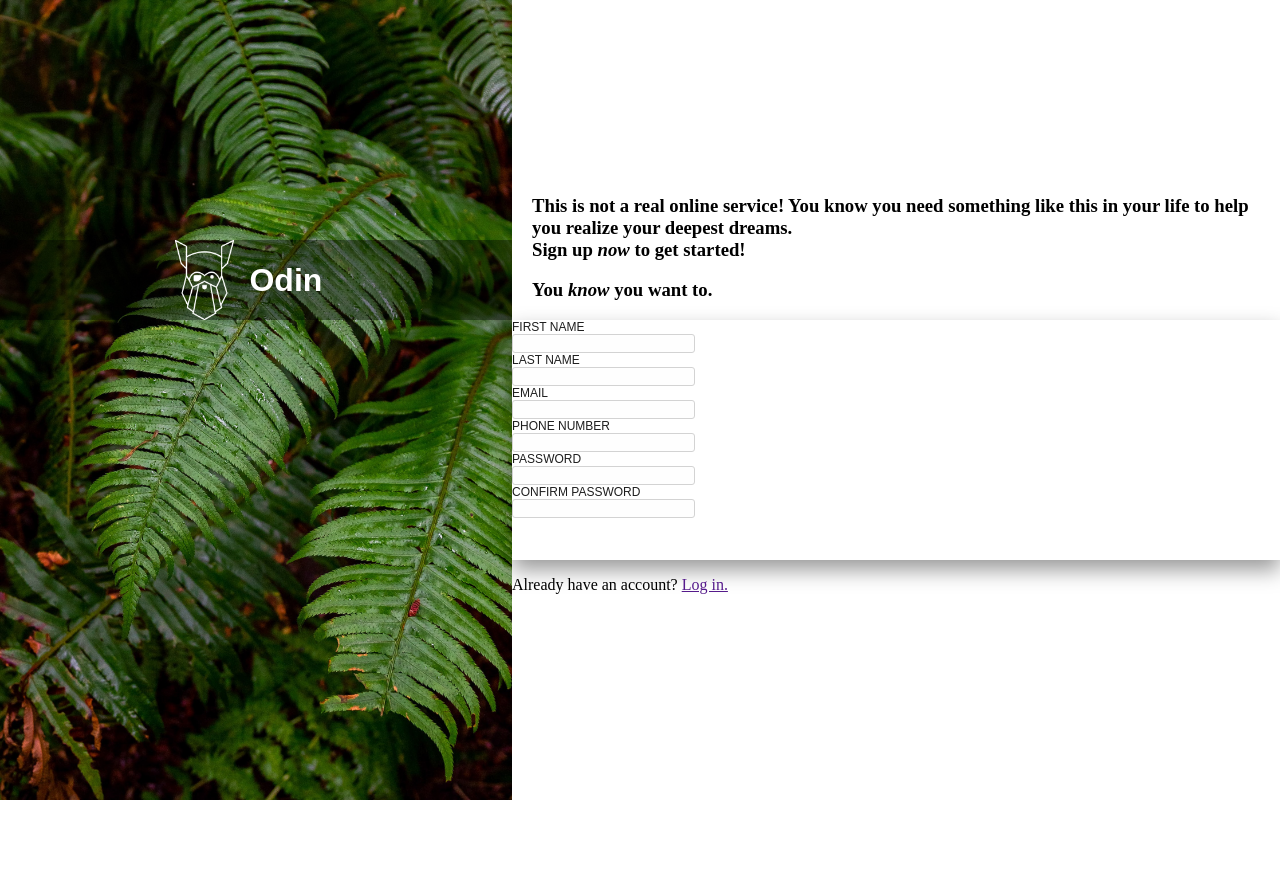
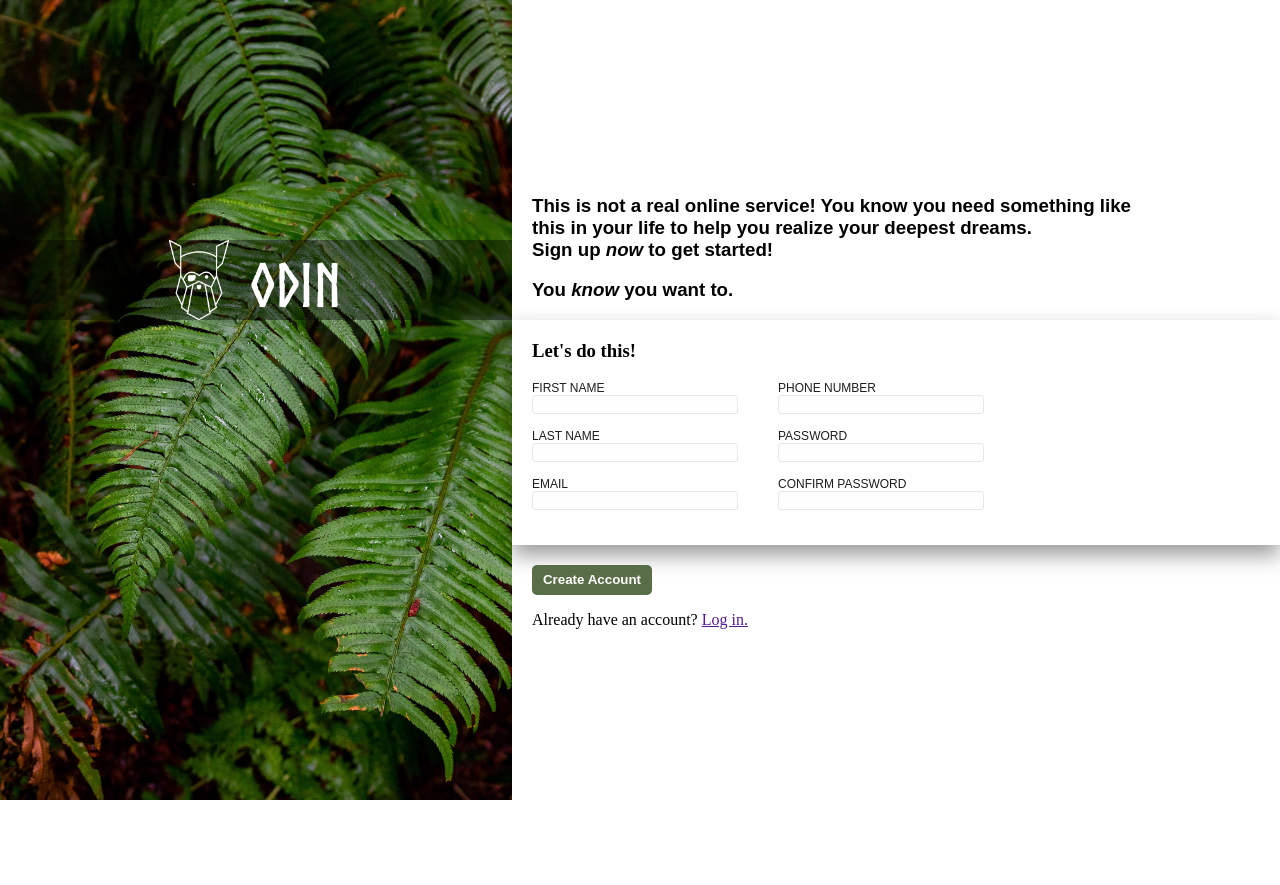
Before and after one commit to NathanielHuber/odin-form, a plain HTML site: page index.html in a window 1280 px wide. Before the commit the page ends 800 px from the top, so only its background shows below. Drawn offline with Linux system fonts and the light colour scheme.

Commit message:
Complete Assignment

```diff
--- a/index.html
+++ b/index.html
@@ -6,49 +6,65 @@
     <meta name="viewport" content="width=device-width, initial-scale=1.0">
     <title>Document</title>
     <link rel="stylesheet" href="./style.css"/>
+    <script defer>
+        function checkPassword() {
+            let pass1 = document.getElementById("password1")
+            console.log(pass1)
+            let pass2 = document.getElementById("password2")
+            console.log(pass2)
+            if (pass1.value == pass2.value) {
+                pass1.classList.remove("invalid")
+                pass2.classList.remove("invalid")
+            } else {
+                pass1.classList.add("invalid")
+                pass2.classList.add("invalid")
+            }
+            console.log("worked")
+
+        }
+
+    </script>
 </head>
 <body>
     <div id="root">
         <div id="left">
             <div>
                 <img id="logo" src="./assets/odin-lined.png" alt="Odin Logo"/>
-                <h1>Odin<h1>
+                <p id="title">Odin<p>
             </div>
         </div>
         <div id="right">
-            <div id="hero">
+            <div id="right1">
                 <div>
                     <h3>This is not a real online service! You know you need something like this in your life to help you realize your deepest dreams.<br>Sign up <em>now</em> to get started!</h3>
                     <h3>You <em>know</em> you want to.</h3>
                 </div>
             </div>
+            <div id="right2">
+                <h3>Let's do this!</h3>
                 <form action="">
-                    <div id="input">
+                    <div id="leftColumn">
                         <label for="first-name">First Name</label>
-                            <input type="text" id="first-name">
+                        <input type="text" id="first-name" required>
+                        <label for="last-name">Last Name</label>
+                        <input type="text" id="last-name" required>
+                        <label for="email">Email</label>
+                        <input type="email" id="email" required>
                     </div>
-                    <div id="input">
-                            <label for="last-name">Last Name</label>
-                            <input type="text" id="last-name">
-                    </div>
-                    <div id="input">
-                            <label for="email">Email</label>
-                            <input type="email" id="email">
-                    </div>
-                    <div id="input">
+                    <div id="rightColumn">
                         <label for="phone">Phone number</label>
-                            <input type="tel" id="phone">
-                    </div>
-                    <div id="input">
+                        <input type="tel" id="phone" required>
                         <label for="password">Password</label>
-                            <input type="password" id="password">
-                    </div>
-                    <div id="input">
+                        <input type="password" id="password1" required>
                         <label for="password">Confirm Password</label>
-                            <input type="password"  id="password">
+                        <input type="password"  id="password2" required>
                     </div>
                 </form>
+            </div>
+            <div id="right3">
+                <button onclick="checkPassword()" id="button-createAccount">Create Account</button>
                 <p>Already have an account? <a href="">Log in.</a>
+            </div>
         </div>
     </div>
 </body>
--- a/style.css
+++ b/style.css
@@ -1,3 +1,8 @@
+@font-face {
+    font-family: Norse-Bold;
+    src: url("./assets/Norse-Bold.otf");
+}
+
 :root {
     box-sizing: border-box;
     margin: 0;
@@ -27,13 +32,16 @@ body {
 
 #logo {
     height: 80px;
-    display: inline;
 }
 
-#left>div>h1 {
-    display: inline;
-    margin-left: 15px;
+#title {
+    margin-left: 20px;
     font-family: Norse-Bold, sans-serif;
+    font-size: 60px;
+    justify-content: center;
+    margin-top: 10px;
+    margin-bottom: 0;
+    padding: 1px;
 }
 
 #left>div {
@@ -49,12 +57,45 @@ body {
 
 /* ###### Right Half ###### */
 
-#hero {
+#right1 {
     display: flex;
+    font-family: sans-serif;
     flex-direction: row;
     align-items: end;
+    width: 80%;
+    min-height: 200px;
     height: 40vh;
     padding-left: 20px;
+}
+
+#right2 {
+    padding: 20px;
+    background-color: white;
+    box-shadow: 0px 10px 20px 0px rgba(0, 0, 0, 0.4);
+}
+
+#right2>h3 {
+    display: block;
+    width: 100%;
+    margin-top: 0;
+}
+
+#right3 {
+    min-height: 200px;
+    height: 40vh;
+    padding-left: 20px;
+    padding-top: 20px;
+}
+
+#button-createAccount {
+    background-color: #596D48;
+    color: white;
+    font-family: sans-serif;
+    font-weight: 600;
+    border-radius: 5px;
+    border: 0;
+    height: 30px;
+    width: 120px;
 }
 
 #right {
@@ -63,13 +104,12 @@ body {
 }
 
 form {
-    height: 30vh;
     flex-grow: 0;
-    background-color: white;
-    box-shadow: 0px 10px 20px 0px rgba(0, 0, 0, 0.4);
     display: flex;
-    flex-flow: column wrap;
+    gap: 40px;
 }
+
+
 
 label, input {
     display: block;
@@ -77,8 +117,24 @@ label, input {
 
 input {
     border-radius: 3px;
-    background-color: rgb(254, 254, 254);
-    border: 1px solid lightgray;
+    background-color: #fefefe;
+    border: 1px solid #E5E7EB;
+    margin-bottom: 15px;
+    width: 200px;
+}
+
+input:focus {
+    box-shadow: 0px 1px 5px 1px rgba(0, 0, 0, 0.4);
+    border: 1px solid rgb(0, 145, 255);
+    outline: none;
+}
+
+.invalid {
+    background-color: pink;
+}
+
+input:invalid:focus {
+    background-color: pink;
 }
 
 label {
```
Lines whose indentation alone changed are shown as unchanged.
